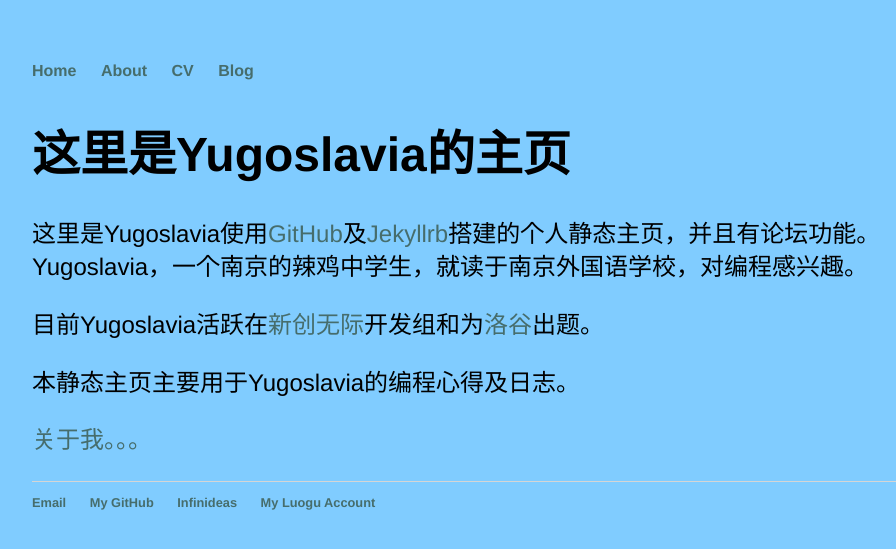
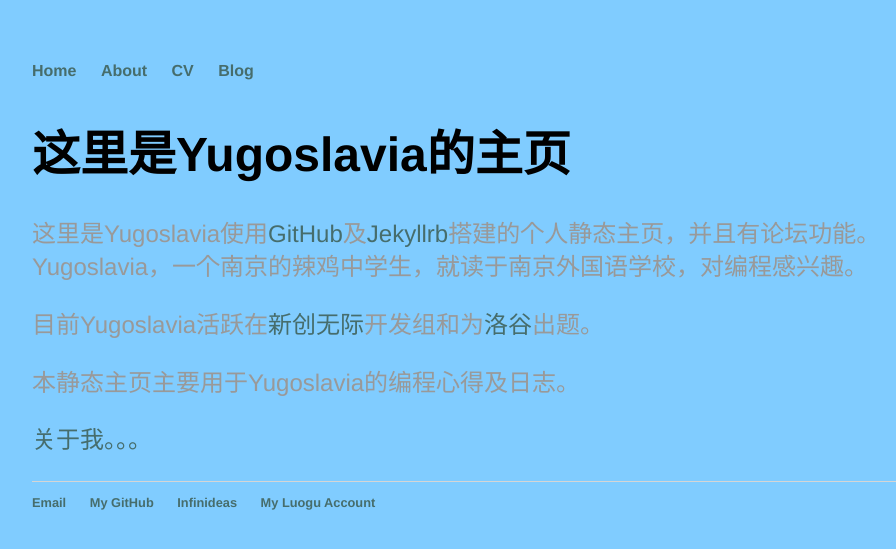
Before and after one commit to Yugoslavia36/yugoslavia36.github.io, a Jekyll site: the page built from index.html, in a window 1280 px wide. Shown: the top 549 px of the page, without its empty margins (160-1056 px from the left). Built offline with Jekyll 4.4.1, drawn with Linux system fonts in a browser that asks for light colours.

Commit message:
Update main.css

```diff
--- a/css/main.css
+++ b/css/main.css
@@ -3,7 +3,7 @@ body { margin: 60px auto; width: 70%;background: #80ccff;}
 a { text-decoration: none; color: #466d6c; }
 a:hover { text-decoration: underline; }
 
-p, ul { font-size: 1.5em; line-height: 1.4em; color: #000000; }
+p, ul { font-size: 1.5em; line-height: 1.4em; color: #999999; }
 p { font-family: 'Helvetica', 'Arial', 'Sans-Serif','Microsoft YaHei UI';}
 
 h1, h2, h3, h4 { font-family: 'Helvetica', 'Arial', 'Sans-Serif','Microsoft YaHei UI';}
```
